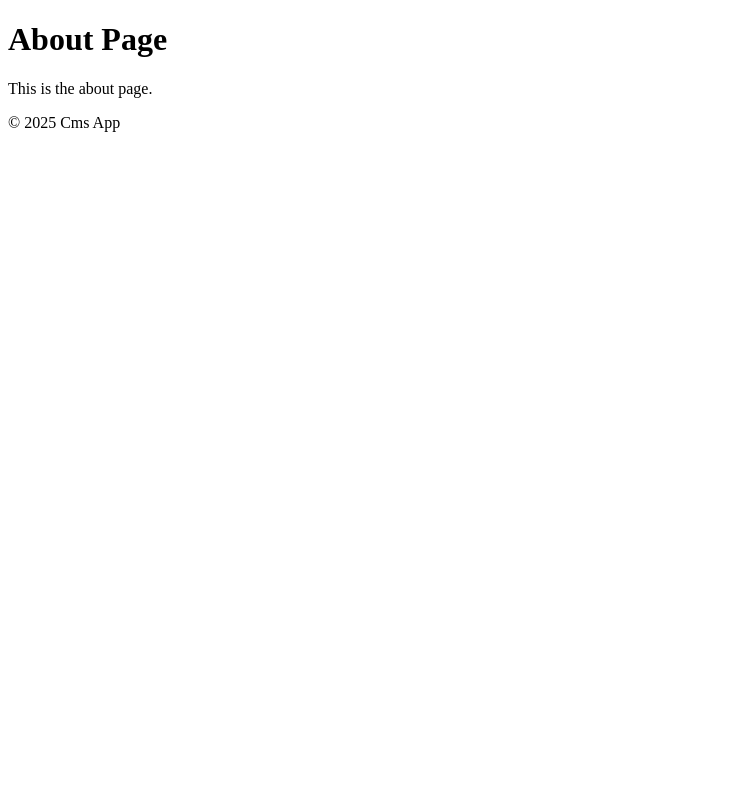
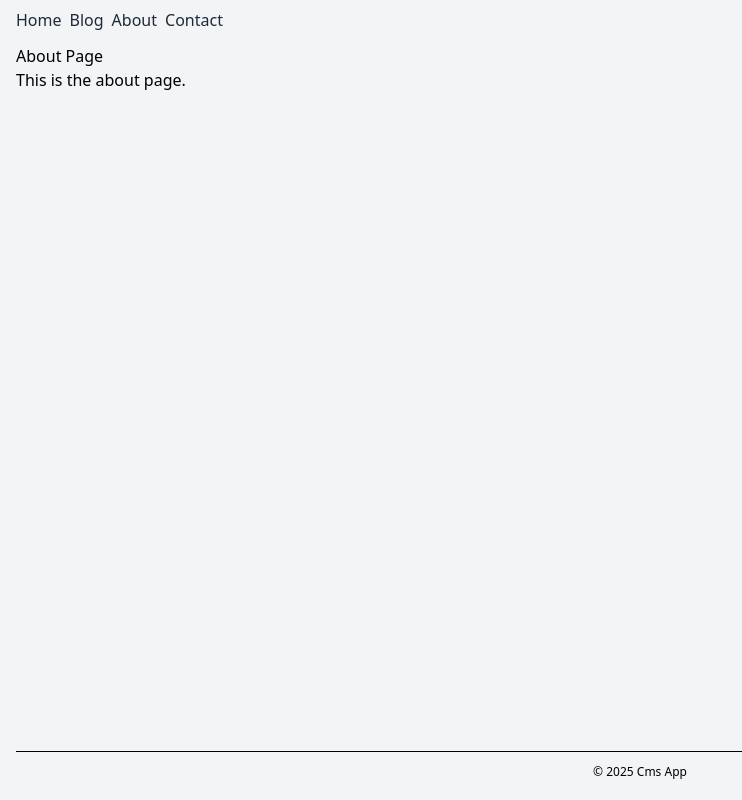
Before and after one commit to ajiistwn/introdution-next, a Next.js app: page /about in a window 1280 px wide. Shown: the whole page, without its empty margins (0-742 px from the left). Built offline with nearby package versions, Linux system fonts and the light colour scheme.

Commit message:
feat: adding blog page content, understanding perfect, and tailwind css configuration

```diff
--- /dev/null
+++ b/components/navbar.jsx
@@ -0,0 +1,12 @@
+import Link from 'next/link';
+
+export default function Navbar() {
+    return (
+        <nav className='flex gap-2'>
+            <Link href="/" className='text-gray-800 hover:underline'>Home</Link>
+            <Link href="/blog" className='text-gray-800 hover:underline'>Blog</Link>
+            <Link href="/about" className='text-gray-800 hover:underline'>About</Link>
+            <Link href="/contact" className='text-gray-800 hover:underline'>Contact</Link>
+        </nav>
+    );
+}
--- /dev/null
+++ b/postcss.config.mjs
@@ -0,0 +1,6 @@
+/** @type {import('tailwindcss').Config} */
+export default {
+    plugins: {
+        '@tailwindcss/postcss': {},
+    },
+}
--- a/src/app/blog/layout.jsx
+++ b/src/app/blog/layout.jsx
@@ -1,6 +1,17 @@
+import Link from 'next/link';
 export default function BlogLayout({ children }) {
     return (
-        <main>{children}</main>
+        <>
+            <ul>
+                <li>
+                    <Link href="/blog/learn-next" prefetch={false}>Learn Next</Link>
+                </li>
+                <li>
+                    <Link href="/blog/news-title" prefetch={false}>News Title</Link>
+                </li>
+            </ul>
+            <main>{children}</main>
+        </>
 
     );
 }
--- /dev/null
+++ b/src/app/globals.css
@@ -0,0 +1 @@
+@import 'tailwindcss';
--- a/src/app/layout.jsx
+++ b/src/app/layout.jsx
@@ -1,5 +1,6 @@
-// import { Geist, Geist_Mono } from "next/font/google";
-// import "./globals.css";
+import './globals.css';
+import Navbar from '../../components/navbar';
+
 
 export default function RootLayout({ children }) {
   return (
@@ -7,9 +8,14 @@ export default function RootLayout({ children }) {
       <head>
         <title>Cms App</title>
       </head>
-      <body >
-        {children}
-        <footer >
+      <body className='bg-gray-100 flex flex-col px-4 py-2 min-h-screen'>
+        <header>
+          <Navbar />
+        </header>
+        <main className='py-3 grow'>
+          {children}
+        </main>
+        <footer className='border-t py-3 text-center text-xs' >
           <p>
             &copy; {new Date().getFullYear()} Cms App
           </p>
```
Also changed, not shown: package.json (+8 -2 lines), 2 other files (tests, documents, lock files or other folders).
